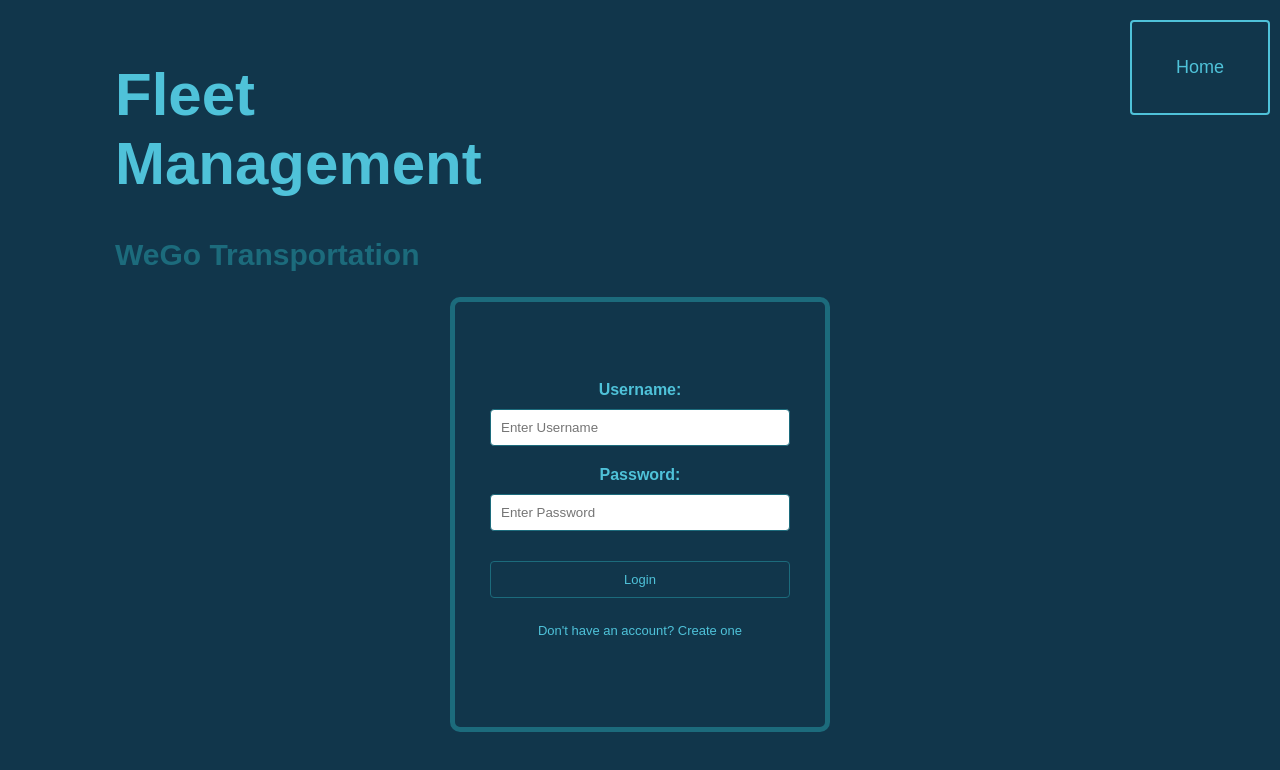
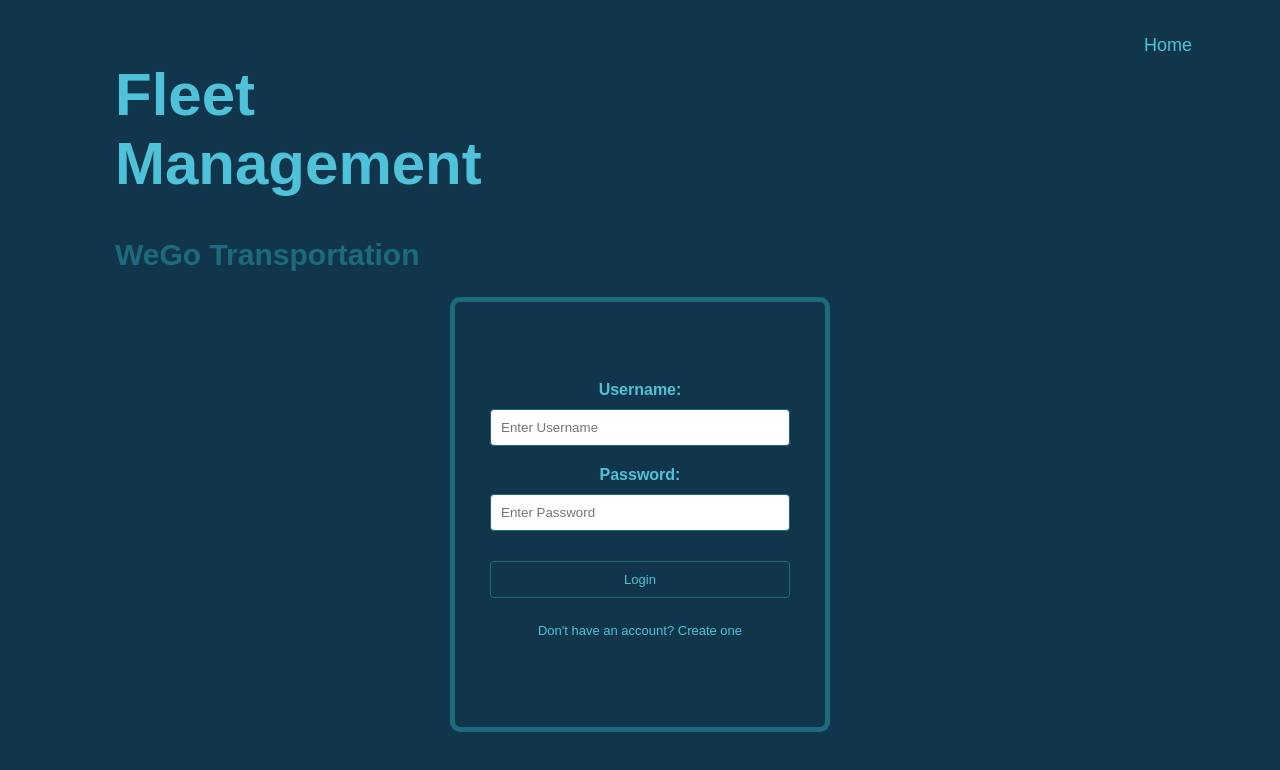
Before and after one commit to JoshMendiola/supply-frontend, a React (Create React App) app: page / in a window 1280 px wide. Shown: the top 770 px of the page. Built offline with nearby package versions, Linux system fonts and the light colour scheme; a web font is replaced by a local one.

Commit message:
adjust the size of the map on the dashboard. Size is now smaller and in a different location on the dashboard. Move home and dashboard link.

```diff
--- a/src/components/MapComponent.js
+++ b/src/components/MapComponent.js
@@ -60,7 +60,7 @@ const MapComponent = () => {
         return () => clearInterval(intervalId);
     }, []);
 
-    return <div ref={mapContainer} style={{ height: '400px', width: '70%' }} />;
+    return <div ref={mapContainer} style={{ height: '300px', width: '30%', marginLeft: '60%' }} />;
 };
 
 export default MapComponent;
--- a/src/components/Sidebar.js
+++ b/src/components/Sidebar.js
@@ -3,13 +3,30 @@ import React, { useContext } from 'react';
 import { Link } from 'react-router-dom';
 import { useAuth } from '../context/AuthContext';
 
-const Sidebar = () => {
+const Sidebar = ({ position }) => {
     const { isLoggedIn, username } = useAuth()
 
+    const sidebarStyle = {
+        position: 'fixed',
+        top: 0,
+        bottom: 0,
+        [position]: 0,
+        width: '200px',
+        padding: '20px',
+    };
+
+    const linkContainerStyle = {
+        display: 'flex',
+        flexDirection: 'row',
+        marginLeft: '550%',
+    };
+
     return (
-        <div className="links-container">
-            <Link to={"/"} className="services">Home</Link>
-            {isLoggedIn && <Link to={"/fleetdashboard"} className="services">Dashboard</Link>}
+        <div style={sidebarStyle}>
+            <div style={linkContainerStyle}>
+                <Link to={"/"} className="services">Home</Link>
+                {isLoggedIn && <Link to={"/fleetdashboard"} className="services">Dashboard</Link>}
+            </div>
         </div>
     );
 };
```
